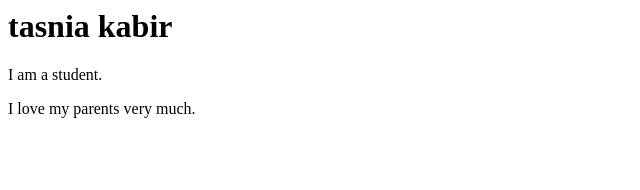
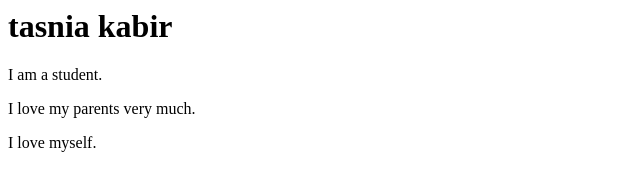
Before and after one commit to TasniaSami123/first-project, a plain HTML site: page index.html in a window 1280 px wide. Shown: the full height of the page, 0-640 px from the left. Drawn offline with Linux system fonts and the light colour scheme.

Commit message:
Update index.html

```diff
--- a/index.html
+++ b/index.html
@@ -9,6 +9,7 @@
 			<h1>tasnia kabir</h1>
 			<p>I am a student.</p>
 			<P>I love my parents very much.</P>
+			<p>I love myself.</p>
 		</body>
 
 	</html>
```
